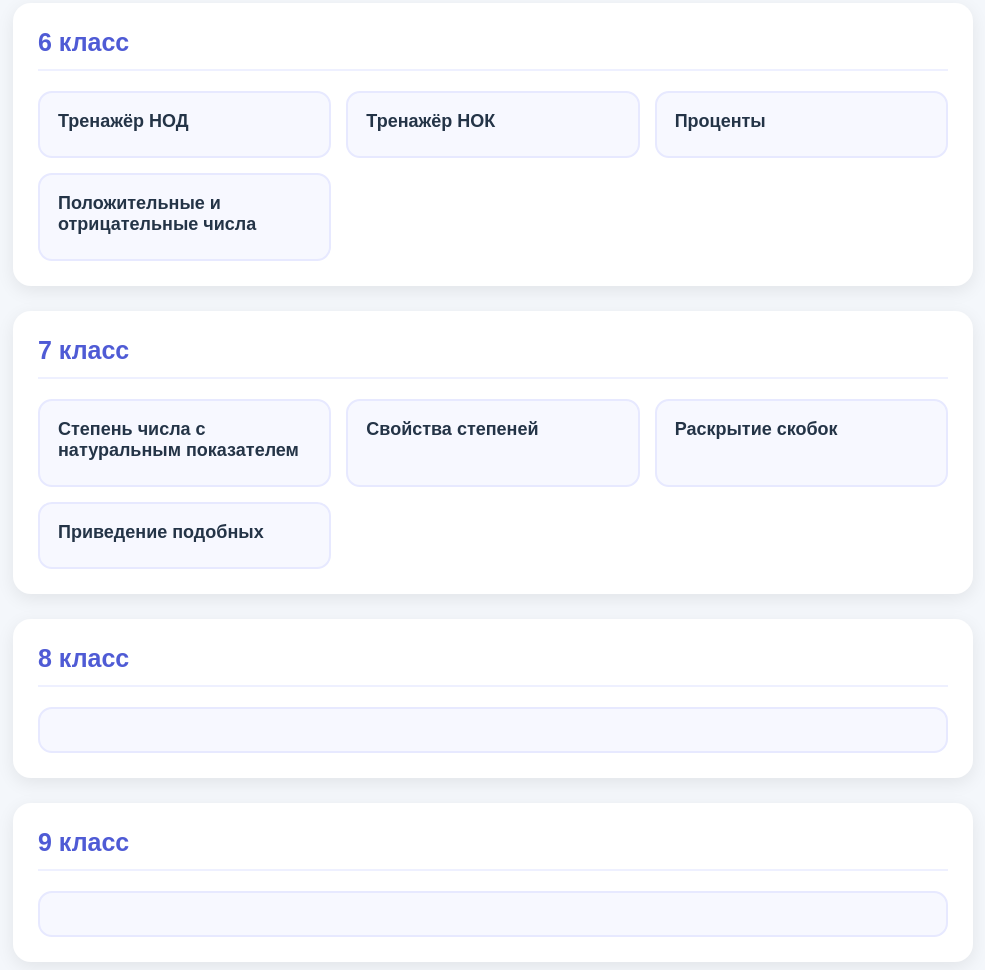
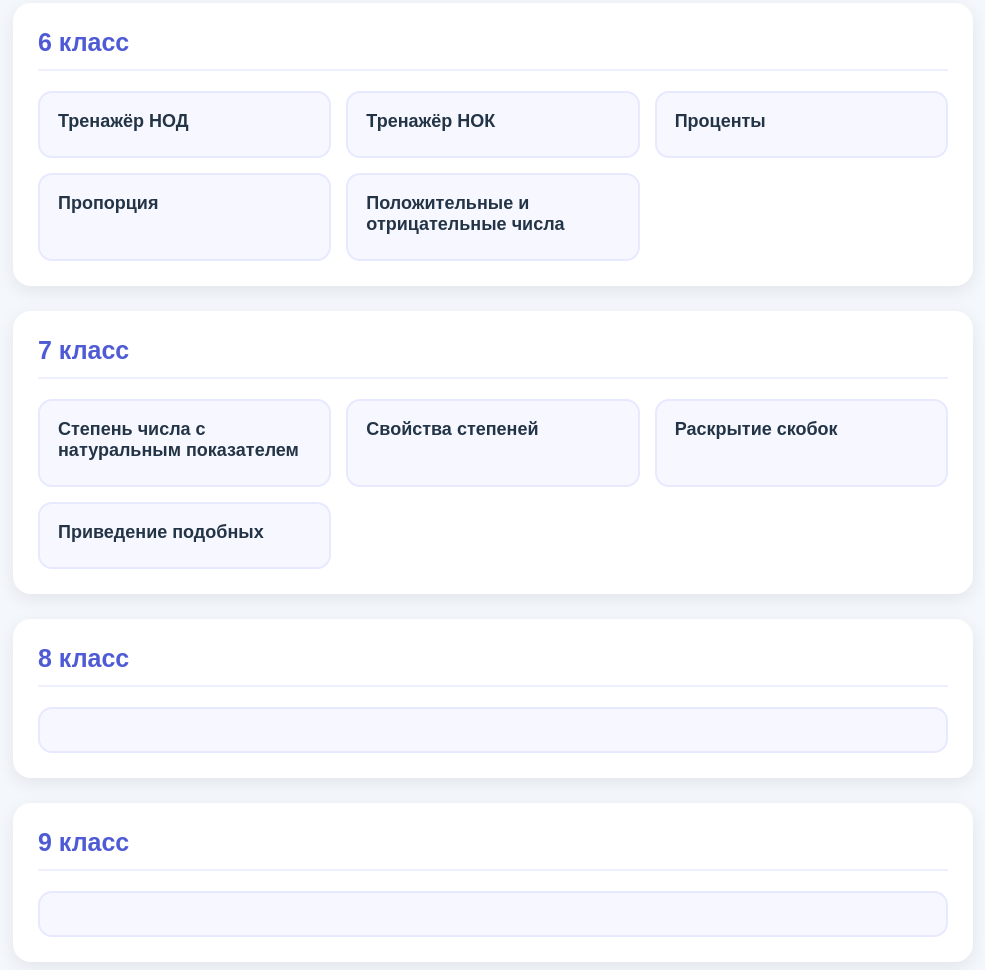
Before and after one commit to tixo-n/trenager, a plain HTML site: page index.html in a window 1280 px wide. Shown: the part 767-1737 px from the top of the page, without its empty margins (147-1132 px from the left). Drawn offline with Linux system fonts and the light colour scheme.

Commit message:
Update index.html

```diff
--- a/index.html
+++ b/index.html
@@ -188,6 +188,10 @@
                 <div class="trainer-name">Проценты</div>
                 <div class="trainer-file"></div>
             </a>
+             <a class="trainer" href="proporcia.html">
+                <div class="trainer-name">Пропорция</div>
+                <div class="trainer-file"></div>
+            </a>
 
             <a class="trainer" href="+-.html">
                 <div class="trainer-name">Положительные и отрицательные числа</div>
```
